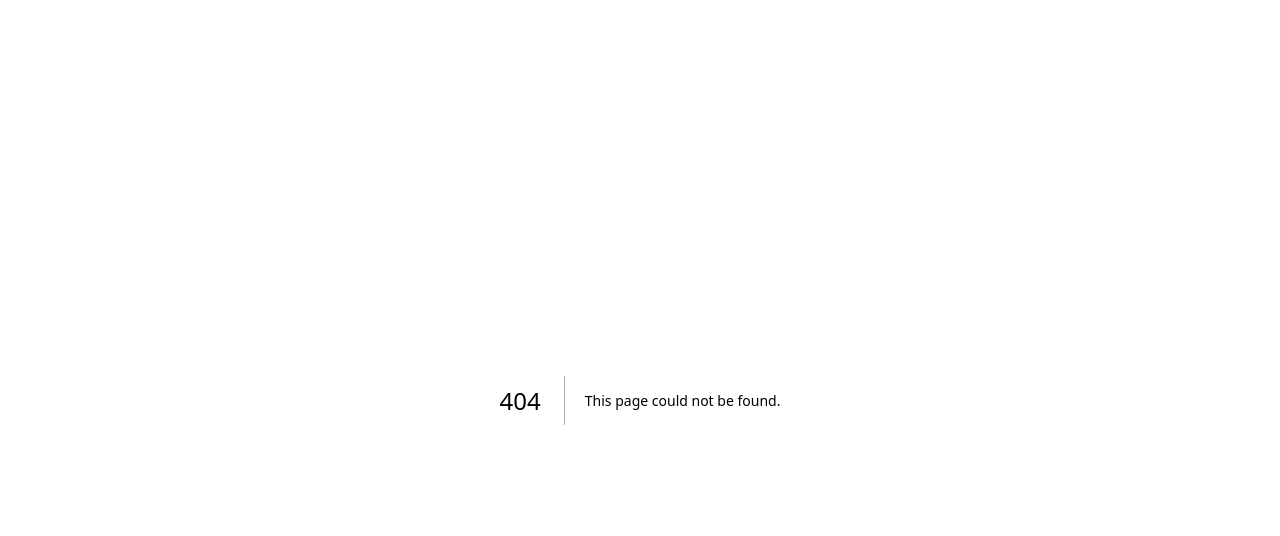
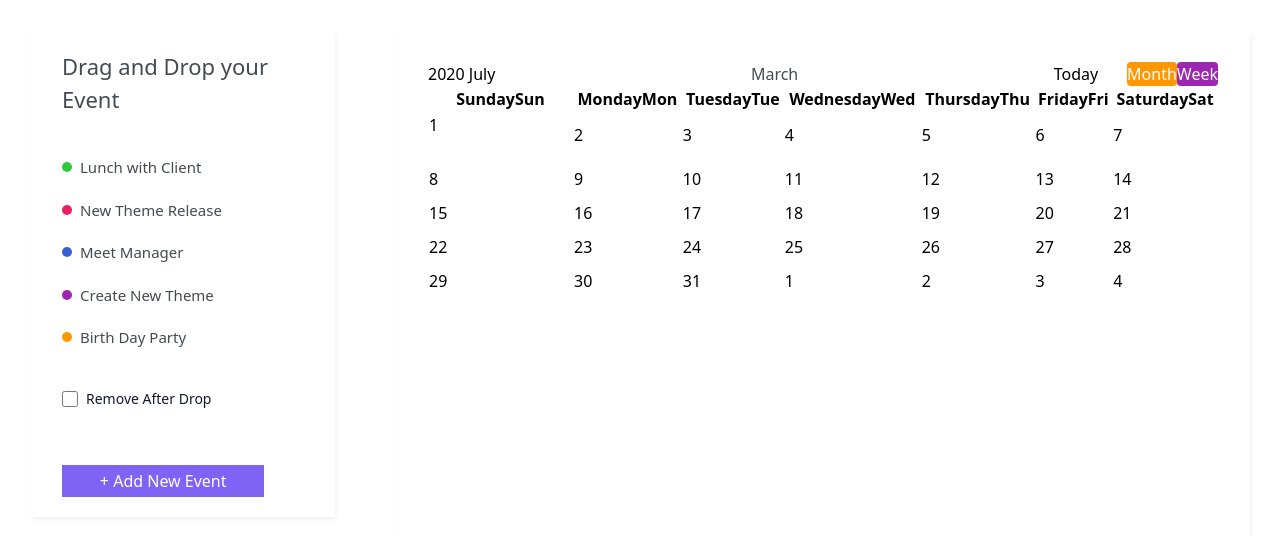
Before and after one commit to TayyabArif/bg-dashboard, a Next.js app: page /events in a window 1280 px wide. Before the commit this address had no page. Shown: the top 536 px of the page. Built offline with nearby package versions, Linux system fonts and the light colour scheme.

Commit message:
design/events_screen

```diff
--- /dev/null
+++ b/Components/Admin/Calender.jsx
@@ -0,0 +1,128 @@
+const { REACT_LOADABLE_MANIFEST } = require("next/dist/shared/lib/constants");
+import DateBox from "./CalenderBox";
+
+
+const Calender = () => {
+
+  const events = [
+    {
+    name: "Metting",
+    time: "12:00~14:00"
+    }
+  ]
+    return (
+        <div className="container mx-auto">
+        <div className="wrapper bg-white rounded shadow w-full ">
+          <div className="header flex justify-between border-b p-2">
+            <span className="text-lg font-bold">
+              2020 July
+            </span>
+            <span className="font-normal text[22px] text-[#464a53]">
+              March
+            </span>
+            <div className="buttons flex gap-1">
+              <button className="px-4 text-[14px] text-[#34C73B] border border-[#34C73B] rounded">
+                Today
+              </button>
+              <button className="px-3 text-[14px] text-white bg-[#673BB7] border border-[#673BB7] rounded">
+                 Day
+              </button>
+              <button className="px-4 text-[14px] text-white bg-[#FF9800] border border-[#FF9800] rounded">
+                 Month
+              </button>
+              <button className="px-4 text-[14px] text-white bg-[#9C27B0] border border-[#9C27B0] rounded">
+                 Week
+              </button>
+            </div>
+          </div>
+          <table className="w-full">
+            <thead>
+              <tr>
+                <th className="p-2 border-r h-10 xl:w-40 lg:w-30 md:w-30 sm:w-20 w-10 xl:text-sm text-xs">
+                  <span className="xl:block lg:block md:block sm:block hidden">Sunday</span>
+                  <span className="xl:hidden lg:hidden md:hidden sm:hidden block">Sun</span>
+                </th>
+                <th className="p-2 border-r h-10 xl:w-40 lg:w-30 md:w-30 sm:w-20 w-10 xl:text-sm text-xs">
+                  <span className="xl:block lg:block md:block sm:block hidden">Monday</span>
+                  <span className="xl:hidden lg:hidden md:hidden sm:hidden block">Mon</span>
+                </th>
+                <th className="p-2 border-r h-10 xl:w-40 lg:w-30 md:w-30 sm:w-20 w-10 xl:text-sm text-xs">
+                  <span className="xl:block lg:block md:block sm:block hidden">Tuesday</span>
+                  <span className="xl:hidden lg:hidden md:hidden sm:hidden block">Tue</span>
+                </th>
+                <th className="p-2 border-r h-10 xl:w-40 lg:w-30 md:w-30 sm:w-20 w-10 xl:text-sm text-xs">
+                  <span className="xl:block lg:block md:block sm:block hidden">Wednesday</span>
+                  <span className="xl:hidden lg:hidden md:hidden sm:hidden block">Wed</span>
+                </th>
+                <th className="p-2 border-r h-10 xl:w-40 lg:w-30 md:w-30 sm:w-20 w-10 xl:text-sm text-xs">
+                  <span className="xl:block lg:block md:block sm:block hidden">Thursday</span>
+                  <span className="xl:hidden lg:hidden md:hidden sm:hidden block">Thu</span>
+                </th>
+                <th className="p-2 border-r h-10 xl:w-40 lg:w-30 md:w-30 sm:w-20 w-10 xl:text-sm text-xs">
+                  <span className="xl:block lg:block md:block sm:block hidden">Friday</span>
+                  <span className="xl:hidden lg:hidden md:hidden sm:hidden block">Fri</span>
+                </th>
+                <th className="p-2 border-r h-10 xl:w-40 lg:w-30 md:w-30 sm:w-20 w-10 xl:text-sm text-xs">
+                  <span className="xl:block lg:block md:block sm:block hidden">Saturday</span>
+                  <span className="xl:hidden lg:hidden md:hidden sm:hidden block">Sat</span>
+                </th>
+              </tr>
+            </thead>
+            <tbody>
+              <tr className="text-center h-20">
+                <DateBox number={1} events={events} />
+                <DateBox number={2} events={[]}/>
+                <DateBox number={3} events={[]}/>
+                <DateBox number={4} events={[]}/>
+                <DateBox number={5} events={[]}/>
+                <DateBox number={6} events={[]}/>
+                <DateBox number={7} events={[]}/>
+              </tr>
+
+              <tr className="text-center h-20">
+                <DateBox number={8} events={[]}/>
+                <DateBox number={9} events={[]}/>
+                <DateBox number={10} events={[]}/>
+                <DateBox number={11} events={[]}/>
+                <DateBox number={12} events={[]}/>
+                <DateBox number={13} events={[]}/>
+                <DateBox number={14} events={[]}/>
+              </tr>
+
+              <tr className="text-center h-20">
+                <DateBox number={15} events={[]}/>
+                <DateBox number={16} events={[]}/>
+                <DateBox number={17} events={[]}/>
+                <DateBox number={18} events={[]}/>
+                <DateBox number={19} events={[]}/>
+                <DateBox number={20} events={[]}/>
+                <DateBox number={21} events={[]}/>
+              </tr>
+
+              <tr className="text-center h-20">
+                <DateBox number={22} events={[]}/>
+                <DateBox number={23} events={[]}/>
+                <DateBox number={24} events={[]}/>
+                <DateBox number={25} events={[]}/>
+                <DateBox number={26} events={[]}/>
+                <DateBox number={27} events={[]}/>
+                <DateBox number={28} events={[]}/>
+              </tr>
+
+              <tr className="text-center h-20">
+                <DateBox number={29} events={[]}/>
+                <DateBox number={30} events={[]}/>
+                <DateBox number={31} events={[]}/>
+                <DateBox number={1} events={[]}/>
+                <DateBox number={2} events={[]}/>
+                <DateBox number={3} events={[]}/>
+                <DateBox number={4} events={[]}/>
+              </tr>
+            </tbody>
+          </table>
+        </div>
+      </div>
+    )
+}
+
+export default Calender
--- /dev/null
+++ b/Components/Admin/CalenderBox.jsx
@@ -0,0 +1,22 @@
+import React from "react";
+import EventButton from "./EventButton";
+const DateBox = ({number, events}) =>{
+    return (
+        <td className="border p-1 h-[10%] w-[14%] overflow-auto transition cursor-pointer duration-500 ease hover:bg-gray-300">
+        <div className="flex flex-col h-[100%] mx-auto xl:w-[100%] lg:w-[100%] md:w-[100%] sm:w-full mx-auto overflow-hidden">
+          <div className="top h-5 w-full">
+            <span className="text-gray-500">{number}</span>
+          </div>
+          <div className="bottom h-30 py-1 w-[100%] cursor-pointer">
+            {events.length > 0 ? events.map((event)=>{
+                return(
+                    <EventButton event={event} />
+                )
+            }) : null}
+          </div>
+        </div>
+      </td>
+    )
+}
+
+export default DateBox
--- /dev/null
+++ b/Components/Admin/EventButton.jsx
@@ -0,0 +1,19 @@
+import React from "react";
+
+const EventButton = ({event}) =>{
+    return (
+        <div
+        className="event bg-purple-400 text-white rounded p-1 text-sm mb-1 w-[100%]"
+        >
+            <span className="event-name">
+                Meeting
+            </span>
+            <span className="time">
+                12:00~14:00
+            </span>
+        </div>
+
+    )
+}
+
+export default EventButton
--- /dev/null
+++ b/pages/events.jsx
@@ -0,0 +1,47 @@
+import React from 'react'
+import Calender from '@/Components/Admin/Calender'
+
+const events = () => {
+
+  return (
+    <div className='p-[1.875rem] flex justify-between'>
+      <div className='shadow-custom w-[25%] h-max'>
+          <div className='flex flex-col w-full p-5 pl-8 gap-10'>
+            <p className='text-[22px] text-[#464a53]'>Drag and Drop your Event</p>
+            <div className='flex flex-col gap-5'>
+              <div className='flex items-center gap-2'>
+                <span class="bg-[#34C73B] rounded-xl" style={{width: "10px", height: "10px"}}>&nbsp;</span>
+                <p className='text-[15px] text-[#464a53] font-normal'>Lunch with Client</p>
+              </div>
+              <div className='flex items-center  gap-2'>
+                <span class="bg-[#E91E63] rounded-xl" style={{width: "10px", height: "10px"}}>&nbsp;</span>
+                <p className='text-[15px] text-[#464a53] font-normal'>New Theme Release</p>
+              </div>
+              <div className='flex items-center  gap-2'>
+                <span class="bg-[#3960D1] rounded-xl" style={{width: "10px", height: "10px"}}>&nbsp;</span>
+                <p className='text-[15px] text-[#464a53] font-normal'>Meet Manager</p>
+              </div>
+              <div className='flex items-center  gap-2'>
+                <span class="bg-[#9C27B0] rounded-xl" style={{width: "10px", height: "10px"}}>&nbsp;</span>
+                <p className='text-[15px] text-[#464a53] font-normal'>Create New Theme</p>
+              </div>
+              <div className='flex items-center  gap-2'>
+                <span class="bg-[#FF9800] rounded-xl" style={{width: "10px", height: "10px"}}>&nbsp;</span>
+                <p className='text-[15px] text-[#464a53] font-normal'>Birth Day Party</p>
+              </div>
+            </div>
+            <div class="flex items-center mb-4">
+                <input id="default-checkbox" type="checkbox" value="" class="w-4 h-4 text-blue-600 bg-gray-100 border-gray-300 rounded focus:ring-blue-500 dark:focus:ring-blue-600 dark:ring-offset-gray-800 focus:ring-2 dark:bg-gray-700 dark:border-gray-600" />
+                <label for="default-checkbox" class="ml-2 text-sm font-medium text-gray-900 dark:text-gray-300">Remove After Drop</label>
+            </div>
+            <button className='flex justify-center w-[80%] py-1 px-6 bg-[#7F63F4] text-white'>+ Add New Event</button>
+          </div>
+      </div>
+      <div className='w-[70%] h-[49.375rem] p-[2rem] shadow-custom'>
+      <Calender />
+      </div>
+    </div>
+  )
+}
+
+export default events
--- a/tailwind.config.js
+++ b/tailwind.config.js
@@ -12,6 +12,9 @@ module.exports = {
         'gradient-conic':
           'conic-gradient(from 180deg at 50% 50%, var(--tw-gradient-stops))',
       },
+      boxShadow: {
+        custom: '1.5px 2.598076105117798px 5px rgba(119,119,119,0.1)'
+      }
     },
   },
   plugins: [],
```
